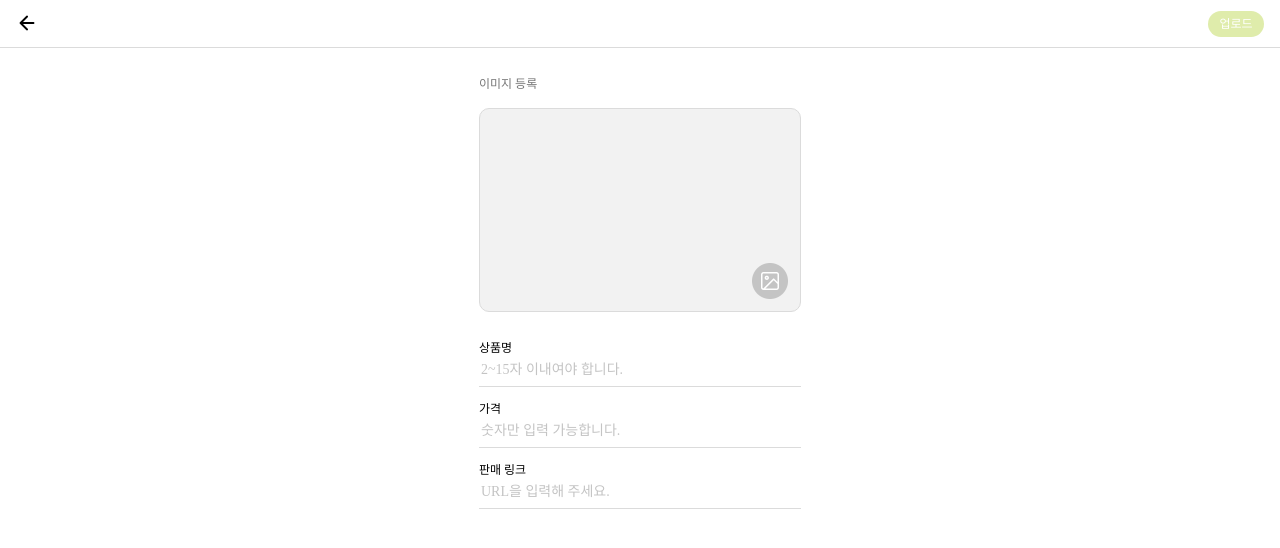
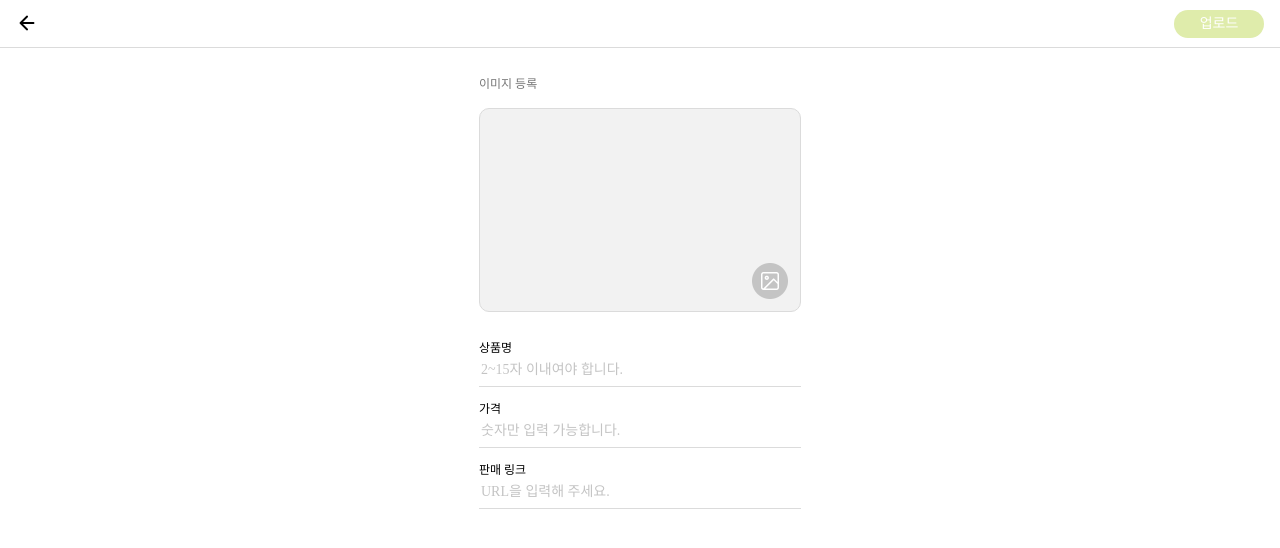
Before and after one commit to One-Hundred-Trials/Good-Harvest-Market, a React (Create React App) app: page /product_upload in a window 1280 px wide. Shown: the top 548 px of the page. Built offline with nearby package versions, Linux system fonts and the light colour scheme.

Commit message:
Modify : ProductUpload.jsx 버튼 수정

```diff
--- a/src/pages/Main/Profile/MyProfile/Product/ProductUpload/ProductUpload.jsx
+++ b/src/pages/Main/Profile/MyProfile/Product/ProductUpload/ProductUpload.jsx
@@ -10,7 +10,7 @@ import {
 export default function ProductUpload() {
   return (
     <ProductUploadContStyle>
-      <TopUploadNav size="s" variant="disabled">
+      <TopUploadNav size="ms" variant="disabled">
         업로드
       </TopUploadNav>
       <ProductUploadSectionStyle>
```
